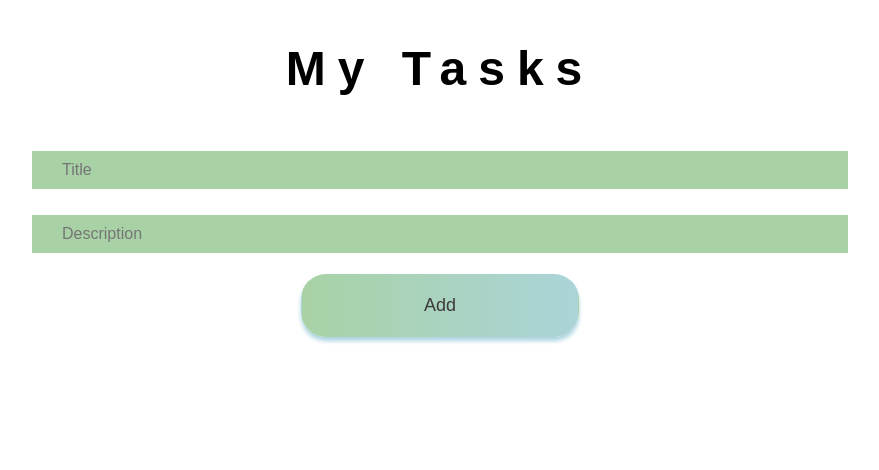
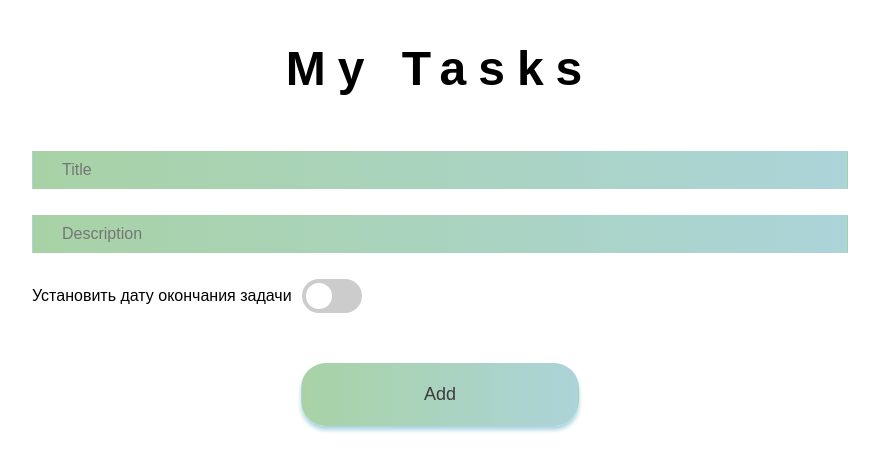
Before and after one commit to MihailZharavin11/To-Do-List, a React (Create React App) app: page / in a window 1280 px wide. Shown: the top 470 px of the page, without its empty margins (200-1079 px from the left). Built offline with nearby package versions, Linux system fonts and the light colour scheme; a web font is replaced by a local one.

Commit message:
addded dataTimePicker and toggle for show this

```diff
--- a/package.json
+++ b/package.json
@@ -15,6 +15,7 @@
     "react": "^18.2.0",
     "react-calendar": "^3.7.0",
     "react-circular-progressbar": "^2.1.0",
+    "react-datetime-picker": "^3.5.0",
     "react-dom": "^18.2.0",
     "react-scripts": "5.0.1",
     "sass": "^1.53.0",
@@ -48,6 +49,7 @@
   },
   "devDependencies": {
     "@types/react-calendar": "^3.5.1",
+    "@types/react-datetime-picker": "^3.4.1",
     "@types/uuid": "^8.3.4"
   }
 }
--- a/src/App.tsx
+++ b/src/App.tsx
@@ -13,6 +13,7 @@ export type TItems = {
   id: string;
   title: string;
   description: string;
+  date?: Date;
   completed: boolean;
 };
 
@@ -21,6 +22,7 @@ const App = () => {
   const [completed, setCompleted] = useState(0);
   const [error, setError] = useState("");
   const [inputError, setInputError] = useState("");
+  console.log(items);
 
   let valueCompleted = completed ? (completed * 100) / items.length : 0;
 
@@ -45,13 +47,14 @@ const App = () => {
     return false;
   };
 
-  const addTask = (title: string, description: string): void => {
+  const addTask = (title: string, description: string, date?: Date): void => {
     const err = checkOnError(title, description);
     if (!err) {
       const taskItem: TItems = {
         id: uuidv4(),
         title,
         description,
+        date,
         completed: false,
       };
       setItems([...items, taskItem]);
@@ -116,7 +119,6 @@ const App = () => {
               </motion.h2>
             )}
           </AnimatePresence>
-          {/* {error && <h2 className={styles.errorAdded}>{error}</h2>} */}
           <Form
             error={error}
             setError={setError}
--- a/src/components/form/Form.tsx
+++ b/src/components/form/Form.tsx
@@ -1,10 +1,12 @@
-import React, { useState } from "react";
+import React, { useEffect, useState } from "react";
 import styles from "./form.module.scss";
 import TItems from "../../App";
-import { motion } from "framer-motion";
+import { AnimatePresence, motion } from "framer-motion";
+import DateTimePicker from "react-datetime-picker";
+import Toggle from "../toggle/Toggle";
 
 type FormProps = {
-  addTask: (title: string, description: string) => void;
+  addTask: (title: string, description: string, date?: Date) => void;
   setInputError: (value: React.SetStateAction<string>) => void;
   setError: (value: React.SetStateAction<string>) => void;
   error: string;
@@ -18,15 +20,19 @@ const Form: React.FC<FormProps> = ({
 }) => {
   const [title, setTitle] = useState("");
   const [description, setDescription] = useState("");
+  const [value, onChange] = useState<Date | undefined>(undefined);
+  const timeNow = new Date();
+  const [showPicker, setShowPicker] = useState(false);
 
   const onClickButton = () => {
-    addTask(title, description);
+    addTask(title, description, value);
     setTitle("");
     setDescription("");
   };
 
   return (
     <>
+      <form className={styles.formWrapper}>
         <input
           className={`${styles.inputItemsTitle} ${error ? styles.error : null}`}
           type="text"
@@ -53,6 +59,33 @@ const Form: React.FC<FormProps> = ({
             setInputError("");
           }}
         />
+      </form>
+
+      <div className={styles.datePicker}>
+        <div className="toogle">
+          <Toggle showPicker={showPicker} setShowPicker={setShowPicker} />
+        </div>
+        <div className="datePicker__item">
+          <AnimatePresence>
+            {showPicker && (
+              <motion.div
+                key="datePicker"
+                initial={{ opacity: 0 }}
+                animate={{ opacity: 1 }}
+                exit={{ opacity: 0, height: 0 }}
+                transition={{ duration: 0.3 }}
+              >
+                <DateTimePicker
+                  minDate={new Date()}
+                  onChange={onChange}
+                  value={value}
+                />
+              </motion.div>
+            )}
+          </AnimatePresence>
+        </div>
+      </div>
+
       <motion.button
         whileTap={{ scale: 0.98 }}
         onClick={() => {
--- a/src/components/form/form.module.scss
+++ b/src/components/form/form.module.scss
@@ -1,5 +1,14 @@
+.formWrapper{
+  display: flex;
+  flex-direction: column;
+  justify-content: center;
+  width: 100%;
+
+}
+
+
 .inputItemsTitle {
-  background: #a8d2a5;
+  background: linear-gradient(90deg, #a8d2a5 0%, #acd4e1 115.2%);
   width: 100%;
   padding: 6px 29px;
   border: none;
@@ -17,11 +26,12 @@
 }
 
 .inputItemsDescription {
-  background: #a8d2a5;
+  background: linear-gradient(90deg, #a8d2a5 0%, #acd4e1 115.2%);
   width: 100%;
   padding: 6px 29px;
   border: none;
   margin-top: 26px;
+  margin-bottom: 26px;
   border: 1px solid transparent;
   ::placeholder {
     font-weight: 400;
@@ -34,7 +44,14 @@
   }
 }
 
+.datePicker{
+  display: flex;
+  width: 100%;
+  justify-content: space-between;
+}
+
 .button {
+  text-align: center;
   background: linear-gradient(90deg, #a8d2a5 0%, #acd4e1 115.2%);
   box-shadow: 0px 4px 4px #acd4e1;
   border-radius: 25px;
@@ -44,7 +61,7 @@
   font-size: 18px;
   line-height: 29px;
   color: #3e3b3b;
-  margin-top: 21px;
+  margin-top: 50px;
   border: 1px solid transparent;
   cursor: pointer;
   &:hover {
--- /dev/null
+++ b/src/components/toggle/Toggle.tsx
@@ -0,0 +1,26 @@
+import React, { useState } from "react";
+import styles from "./toggle.module.scss";
+
+type TToggleProps = {
+  showPicker: boolean;
+  setShowPicker: (value: React.SetStateAction<boolean>) => void;
+};
+
+const Toggle: React.FC<TToggleProps> = ({ showPicker, setShowPicker }) => {
+  return (
+    <div className={styles.toggleWrapper}>
+      <div className="text">Установить дату окончания задачи</div>
+      <label className={styles.switch}>
+        <input
+          onChange={() => {
+            setShowPicker(!showPicker);
+          }}
+          type="checkbox"
+        />
+        <span className={`${styles.slider} ${styles.round}`}></span>
+      </label>
+    </div>
+  );
+};
+
+export default Toggle;
--- /dev/null
+++ b/src/components/toggle/toggle.module.scss
@@ -0,0 +1,63 @@
+.toggleWrapper{
+  display: flex;
+  gap:10px;
+  align-items: center;
+}
+
+.switch {
+    position: relative;
+    display: inline-block;
+    width: 60px;
+    height: 34px;
+    input{
+        opacity: 0;
+         width: 0;
+        height: 0;
+    }
+  }
+
+  .slider {
+    position: absolute;
+    cursor: pointer;
+    top: 0;
+    left: 0;
+    right: 0;
+    bottom: 0;
+    background-color: #ccc;
+    -webkit-transition: .4s;
+    transition: .4s;
+    &::before{
+        position: absolute;
+        content: "";
+        height: 26px;
+        width: 26px;
+        left: 4px;
+        bottom: 4px;
+        background-color: white;
+        -webkit-transition: .4s;
+        transition: .4s;
+    }
+  }
+
+  input:checked + .slider {
+    background-color: #a8d2a5;
+  }
+
+  input:focus + .slider {
+    box-shadow: 0 0 1px #a8d2a5;
+  }
+
+  input:checked + .slider:before {
+    -webkit-transform: translateX(26px);
+    -ms-transform: translateX(26px);
+    transform: translateX(26px);
+  }
+
+  /* Rounded sliders */
+  .slider.round {
+    border-radius: 34px;
+  }
+
+  .slider.round:before {
+    border-radius: 50%;
+  }
```
Also changed, not shown: src/hooks/useCheckOnError.tsx (deleted, +0 -20 lines), 1 other file (tests, documents, lock files or other folders). Lines whose indentation alone changed are shown as unchanged.
